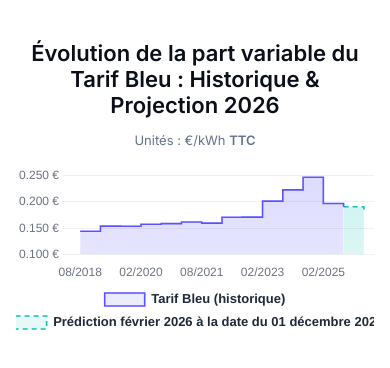
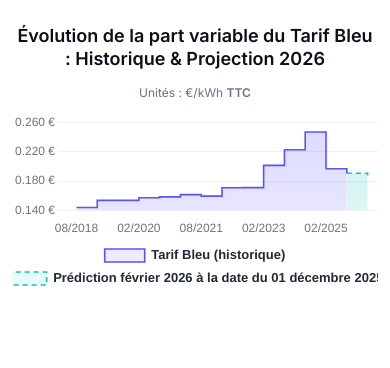
Before and after one commit to FEPPN/graph_historical_TRVE, a plain HTML site: page index.html in a window 390 px wide. Drawn offline with nearby package versions, Linux system fonts and the light colour scheme.

Commit message:
Update index.html

```diff
--- a/index.html
+++ b/index.html
@@ -42,6 +42,22 @@
       height:auto!important;
       display:block;
       background:transparent!important;
+    }
+    @media (max-width: 640px){
+      body{
+        padding:24px 12px 40px;
+      }
+      .chart-wrapper{
+        max-width:100%;
+      }
+      h1{
+        font-size:18px;
+        line-height:1.3;
+        padding:0 4px;
+      }
+      .legend-note{
+        font-size:12px;
+      }
     }
   </style>
 </head>
```
